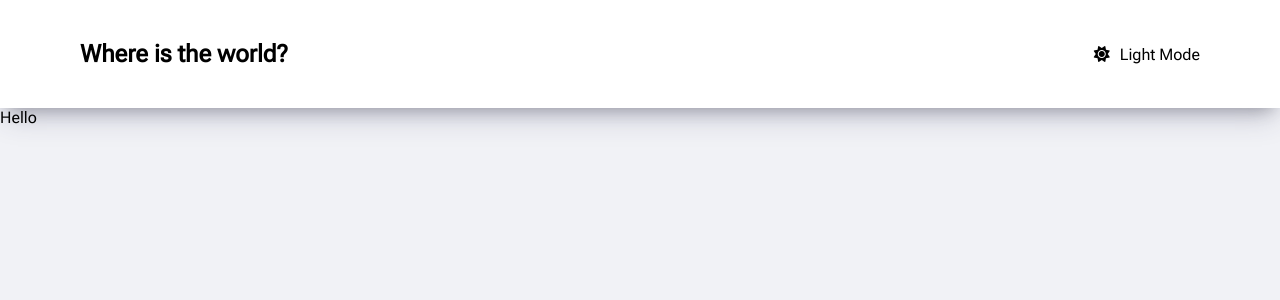
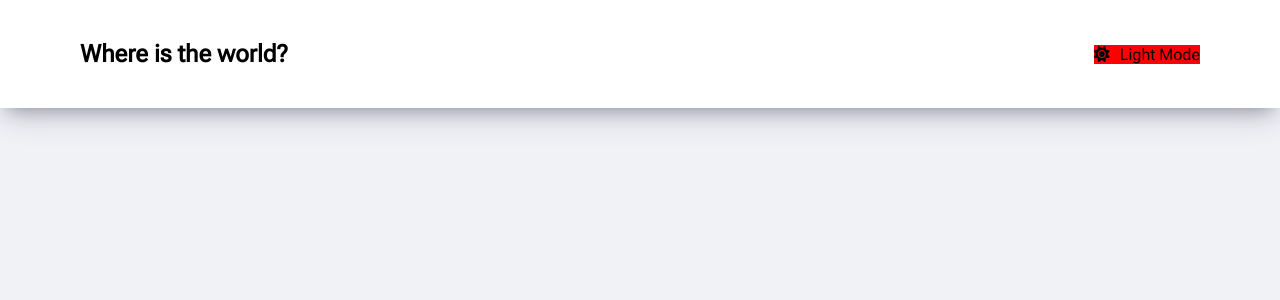
Before and after one commit to amir-shahsahebi/countries, a React (Create React App) app: page / in a window 1280 px wide. Shown: the top 300 px of the page. Built offline with nearby package versions, Linux system fonts and the light colour scheme.

Commit message:
dark mode started

```diff
--- a/src/App.js
+++ b/src/App.js
@@ -1,9 +1,21 @@
+import { useEffect, useState } from "react";
 import Navbar from "./Navbar";
 function App() {
+  const [lightMode, setLightMode] = useState(true);
+  useEffect(() => {
+    if (!lightMode) {
+      document.body.classList.add("dark-mode");
+    } else {
+      document.body.classList.remove("dark-mode");
+    }
+  }, [lightMode]);
+  const handleColor = () => {
+    setLightMode(!lightMode);
+    console.log("hi" + lightMode);
+  };
   return (
     <div>
-      <Navbar />
-      Hello
+      <Navbar colorMode={handleColor} />
     </div>
   );
 }
--- a/src/Navbar.js
+++ b/src/Navbar.js
@@ -1,13 +1,10 @@
-const Navbar = () => {
+const Navbar = ({ colorMode }) => {
   return (
     <nav>
       <h1>Where is the world?</h1>
       <span
-        style={{
-          root: {
-            __acolor: "red",
-          },
-        }}
+        style={{ backgroundColor: "red" }}
+        onClick={() => colorMode()}
         className="switch"
       >
         <i className="fas fa-sun"></i>
```
